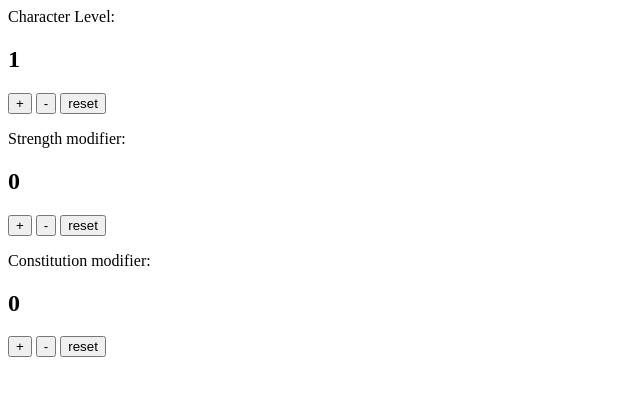
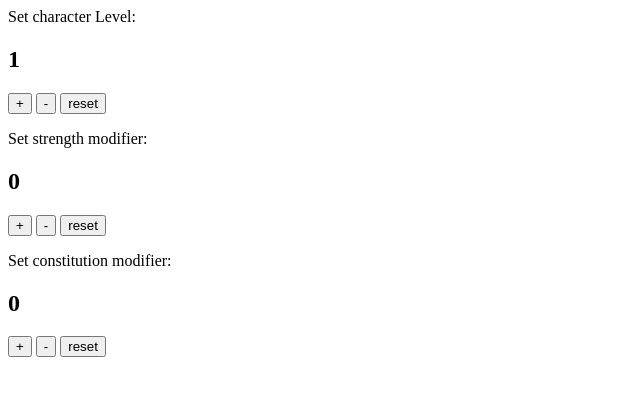
Before and after one commit to mattfreeman-london/Pathfinder2e-Wild_Shape, a plain HTML site: page jasmine-standalone-3.5.0/index.html in a window 1280 px wide. Shown: the whole page, without its empty margins (0-640 px from the left). Drawn offline with nearby package versions, Linux system fonts and the light colour scheme.

Commit message:
update: minor tweak to index page

```diff
--- a/jasmine-standalone-3.5.0/index.html
+++ b/jasmine-standalone-3.5.0/index.html
@@ -6,21 +6,21 @@
   </head>
   <body>
     <section>
-      Character Level:
+      Set character Level:
       <h1 id="character-level"></h1>
       <p>
         <button id="level-up">+</button>
         <button id="level-down">-</button>
         <button id="level-reset">reset</button>
       </p>
-      Strength modifier:
+      Set strength modifier:
       <h1 id="strength-modifier"></h1>
       <p>
         <button id="strength-up">+</button>
         <button id="strength-down">-</button>
         <button id="strength-reset">reset</button>
       </p>
-      Constitution modifier:
+      Set constitution modifier:
       <h1 id="constitution-modifier"></h1>
       <p>
         <button id="constitution-up">+</button>
```
